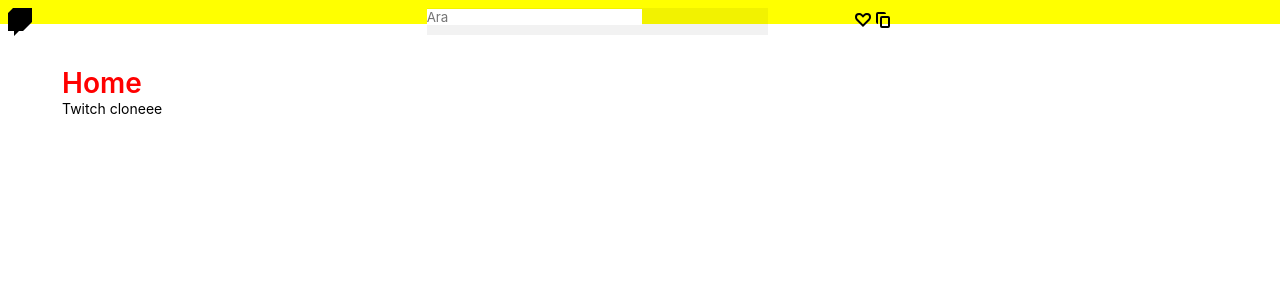
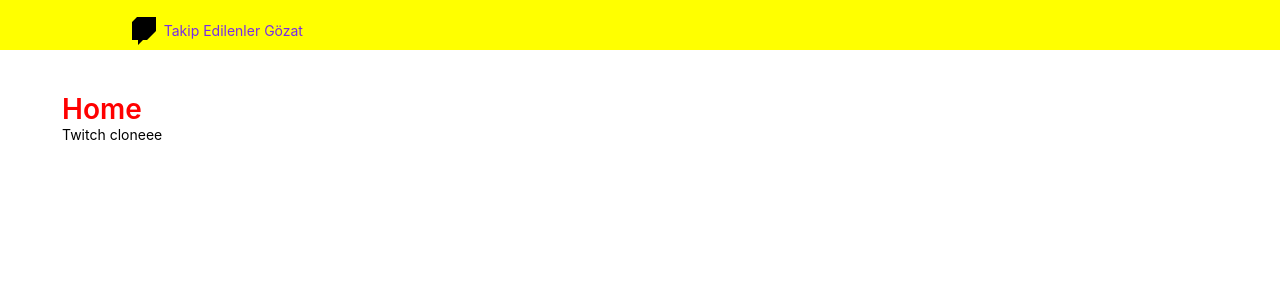
Before and after one commit to jushcmd/twitch-clone-vue, a Vue app: page / in a window 1280 px wide. Shown: the top 300 px of the page. Built offline with nearby package versions, Linux system fonts and the light colour scheme.

Commit message:
Header güncellendi

```diff
--- a/src/components/Header.vue
+++ b/src/components/Header.vue
@@ -1,34 +1,34 @@
 <template>
   <header class="header">
-
+    <Container class="header-inner">
     <router-link class="home" to="/">
       <IconHome />
     </router-link>
-    <form class="form">
-      <input type="text" placeholder="Ara">
+    <!-- Search -->
+    <form class="search">
+      <input type="text" placeholder="Ara ulan" />
     </form>
     <nav>
     <router-link to="/directory/followed">
-        <IconHeart />
+       Takip Edilenler
     </router-link>
     <router-link to="/directory">
-      <IconBrowse />
+      Gözat
     </router-link>
     </nav>
+    </Container>
   </header>
 </template>
 
 <script>
 import IconHome from '@/icons/home.svg'
-import IconHeart from '@/icons/heart.svg'
-import IconBrowse from '@/icons/browse.svg'
+import Container from "@/components/Container";
 
 export default {
   name: 'MainHeader',
   components: {
     IconHome,
-    IconHeart,
-    IconBrowse
+    Container
   }
 }
 </script>
@@ -40,18 +40,36 @@ export default {
   display: grid;
   grid-template-columns: 1fr 1fr 1fr;
   align-items: center;
-  height: 24px;
+  height: 50px;
+}
+.header-inner{
+  height: var(--header-height);
+  display: flex;
+  align-items: center;
+  justify-content: center;
+  @media (--t) {
+    display: grid;
+    grid-template-columns: 1fr 1fr 1fr;
+    align-items: center;
+  }
 }
 
-.form {
-  width: 341px;
-  height: 27px;
-  background-color: var(--color-background-input);
-}
-.home {
 
+.search{
+  display: none;
+  @media (--t) {
+    display: block;
+    text-align: center;
 
-
-
+    input {
+      width: 215px;
+      height: 28px;
+      border: 1px solid #ccc);
+      background-color: #ffffff) ;
+      border-radius: 4px;
+      padding-left: 20px;
+      padding-right: 20px;
+    }
+  }
 }
 </style>
```
